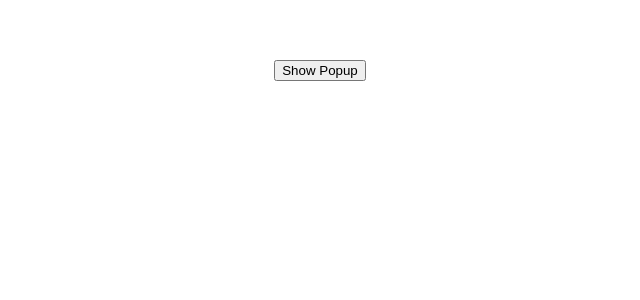
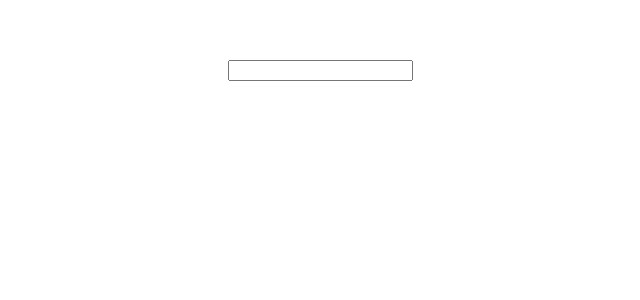
Before and after one commit to vaibhav21git/Vue.js-learning, a Vue app: page / in a window 1280 px wide. Shown: the top 300 px of the page, without its empty margins (320-960 px from the left). Built offline with nearby package versions, Linux system fonts and the light colour scheme.

Commit message:
Custom_component_binding

```diff
--- a/src/App.vue
+++ b/src/App.vue
@@ -1,32 +1,26 @@
 <template>
-  <div>
-    <button @click="showPopup = true">Show Popup</button>
-    <PopUp v-show="showPopup" @close="closepopup" />
-  </div>
+  <InputF v-model="name" />
 </template>
 
 <script>
-import PopUp from "./components/PopUp.vue";
+// import PopUp from "./components/PopUp.vue";
+import InputF from "./components/InputF.vue";
 
 export default {
   name: "App",
+
   components: {
-    PopUp,
+    // PopUp,
+    InputF,
   },
 
   data() {
     return {
-      name: "vaibhav",
-      showPopup: false,
+      name: "",
     };
   },
 
-  methods: {
-    closepopup(name) {
-      this.showPopup = false;
-      console.log("name", name);
-    },
-  },
+  methods: {},
 
   provide: {
     username: "vaibhav",
--- /dev/null
+++ b/src/components/InputF.vue
@@ -0,0 +1,20 @@
+<template>
+  <div>
+    <input
+      type="text"
+      :value="modelValue"
+      @input="$emit('update:modelValue', $event.target.value)"
+    />
+  </div>
+</template>
+
+<script>
+export default {
+  name: "InputF",
+  props: {
+    modelValue: String,
+  },
+};
+</script>
+
+<style lang="scss" scoped></style>
```
